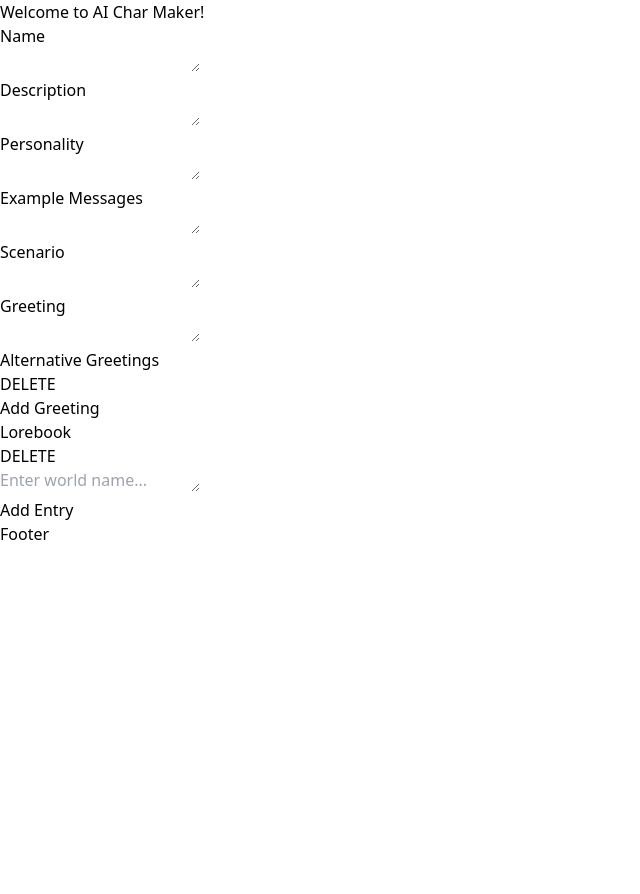
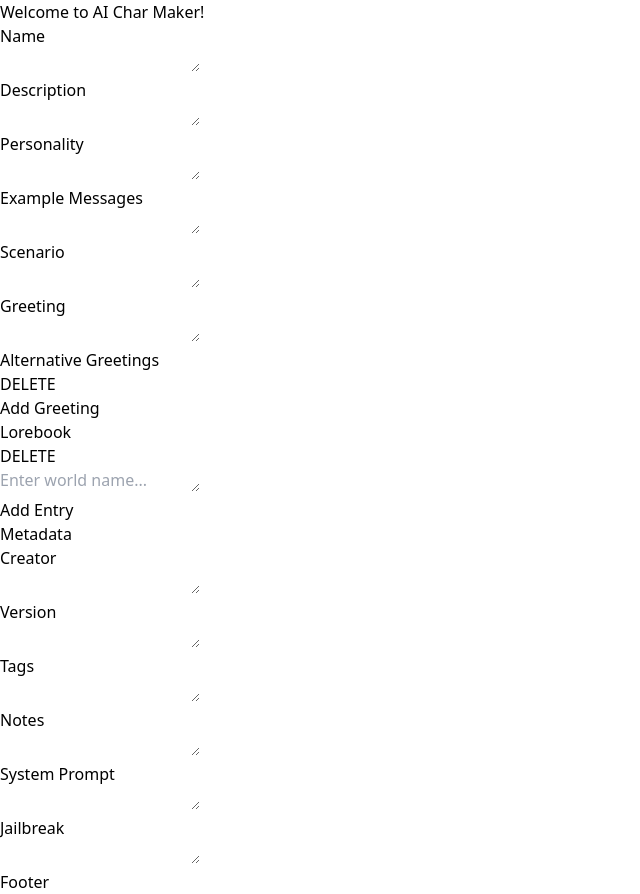
Before and after one commit to DJTX97/char-maker, a React (Vite) app: page / in a window 1280 px wide. Shown: the whole page, without its empty margins (0-640 px from the left). Before the commit the page ends 800 px from the top, so only its background shows below. Built offline with nearby package versions, Linux system fonts and the light colour scheme.

Commit message:
feat: created metadata section

```diff
--- a/src/components/Main.tsx
+++ b/src/components/Main.tsx
@@ -1,6 +1,7 @@
 import MainInputs from "./sections/MainInputs";
 import AltGreetings from "./sections/AltGreetings";
 import LorebookEditor from "./sections/LorebookEditor";
+import Metadata from "./sections/Metadata";
 
 export default function Main() {
   return (
@@ -8,6 +9,7 @@ export default function Main() {
       <MainInputs />
       <AltGreetings />
       <LorebookEditor />
+      <Metadata />
     </main>
   );
 }
--- /dev/null
+++ b/src/components/generalComps/MetadataInput.tsx
@@ -0,0 +1,39 @@
+import { useState } from "react";
+import { useAtom } from "jotai";
+import { metadataStore } from "../../data/MainStore";
+import Input from "../microComps/Input";
+
+interface MetadataInputProps {
+  id: string;
+  name?: string;
+}
+
+export default function MetadataInput({ id, name }: MetadataInputProps) {
+  const [metaInputs, setMetaInputs] = useAtom(metadataStore);
+
+  const [textareaValue, setTextareaValue] = useState("");
+
+  const handleValueChange = (event: React.ChangeEvent<HTMLTextAreaElement>) => {
+    //Persist event.target to access it asynchronously and keep state in sync with the actual data
+    event.persist();
+    const newValue = event.target.value;
+    setTextareaValue(newValue);
+
+    if (metaInputs.map((input) => input.id).includes(id)) {
+      setMetaInputs((prevMetaInputs) =>
+        prevMetaInputs.map((input) =>
+          input.id === id ? { ...input, value: newValue } : input
+        )
+      );
+    }
+  };
+
+  return (
+    <Input
+      id={id}
+      name={name}
+      val={textareaValue}
+      changeHandler={handleValueChange}
+    />
+  );
+}
--- a/src/components/sections/AltGreetings.tsx
+++ b/src/components/sections/AltGreetings.tsx
@@ -1,5 +1,5 @@
 import { useAtom } from "jotai/react";
-import { altGreetStore, altGreetType } from "../../data/MainStore";
+import { altGreetStore, AltGreetType } from "../../data/MainStore";
 import { useEffect } from "react";
 import SectionButton from "../microComps/SectionButton";
 import AltGreetInput from "../generalComps/AltGreetInput";
@@ -10,7 +10,7 @@ export default function AltGreetings() {
 
   const handleAddGreet = () => {
     const greetIndex = altGreets.length + 1;
-    setAltGreets((prevAltGreets: altGreetType[]) => [
+    setAltGreets((prevAltGreets: AltGreetType[]) => [
       ...prevAltGreets,
       {
         id: Date.now().toString(),
@@ -21,11 +21,11 @@ export default function AltGreetings() {
   };
 
   const handleRemoveGreet = (id: string) => {
-    setAltGreets((prevAltGreets: altGreetType[]) =>
+    setAltGreets((prevAltGreets: AltGreetType[]) =>
       prevAltGreets.filter((altGreet) => altGreet.id !== id)
     );
     // Rename greetings to "Alternative Greeting 1, 2, 3..." up to altGreet.length
-    setAltGreets((prevAltGreets: altGreetType[]) => {
+    setAltGreets((prevAltGreets: AltGreetType[]) => {
       return prevAltGreets.map((altGreet, i) => {
         altGreet.name = `Alternative Greeting ${i + 1}`;
         return altGreet;
--- a/src/components/sections/LorebookEditor.tsx
+++ b/src/components/sections/LorebookEditor.tsx
@@ -2,7 +2,7 @@ import { useEffect, useState } from "react";
 import { useAtom } from "jotai";
 import { v4 as uuidv4 } from "uuid";
 import { entryStore, loreBookStore } from "../../data/MainStore";
-import { loreBookEntry } from "../../interfaces/V2CharSchema";
+//import { LoreBookEntry } from "../../interfaces/V2CharSchema";
 import LorebookInput from "../generalComps/LorebookInput";
 import SectionButton from "../microComps/SectionButton";
 import CleanupButton from "../microComps/CleanupButton";
@@ -104,7 +104,7 @@ export default function LorebookEditor() {
         changeHandler={handleLoreName}
       />
       <div className="flex flex-col gap-20 mt-20">
-        {Entries.map((item: loreBookEntry, index: number) => {
+        {Entries.map((item, index) => {
           return (
             <div key={KEYS[index]} className="relative">
               <LorebookInput
--- /dev/null
+++ b/src/components/sections/Metadata.tsx
@@ -0,0 +1,26 @@
+//import { useEffect } from "react";
+import { useAtom } from "jotai";
+import { metadataStore } from "../../data/MainStore";
+import MetadataInput from "../generalComps/MetadataInput";
+
+export default function Metadata() {
+  const [metaInputs] = useAtom(metadataStore);
+
+  // useEffect(() => {
+  //   console.log(mainInputs);
+  // }, [mainInputs]);
+
+  return (
+    <section>
+      <div className="flex justify-between mb-10 text-4xl font-semibold">
+        <div>Metadata</div>
+        {/* <CleanupButton cleanupMethod={emptyStore} /> */}
+      </div>
+      <div className="flex flex-col gap-5">
+        {metaInputs.map((input, index) => (
+          <MetadataInput key={index} id={input.id} name={input.name} />
+        ))}
+      </div>
+    </section>
+  );
+}
--- a/src/configs/MainInputs.json
+++ /dev/null
@@ -1,10 +0,0 @@
-{
-  "MainInputs": [
-    { "id": "name", "name": "Name", "value": "" },
-    { "id": "description", "name": "Description", "value": "" },
-    { "id": "personality", "name": "Personality", "value": "" },
-    { "id": "mes_example", "name":"Example Messages", "value": "" },
-    { "id": "scenario", "name":"Scenario", "value": "" },
-    { "id": "first_mes", "name":"Greeting", "value": "" }
-  ]
-}
--- /dev/null
+++ b/src/configs/StaticInputs.json
@@ -0,0 +1,18 @@
+{
+  "MainInputs": [
+    { "id": "name", "name": "Name", "value": "" },
+    { "id": "description", "name": "Description", "value": "" },
+    { "id": "personality", "name": "Personality", "value": "" },
+    { "id": "mes_example", "name":"Example Messages", "value": "" },
+    { "id": "scenario", "name":"Scenario", "value": "" },
+    { "id": "first_mes", "name":"Greeting", "value": "" }
+  ],
+  "Metadata": [
+    { "id": "creator", "name": "Creator", "value": "" },
+    { "id": "character_version", "name": "Version", "value": "" },
+    { "id": "tags", "name": "Tags", "value": "" },
+    { "id": "creator_notes", "name":"Notes", "value": "" },
+    { "id": "system_prompt", "name":"System Prompt", "value": "" },
+    { "id": "post_history_instructions", "name":"Jailbreak", "value": "" }
+  ]
+}
--- a/src/data/MainStore.ts
+++ b/src/data/MainStore.ts
@@ -1,28 +1,32 @@
 import { atom } from "jotai";
-import { loreBookEntry } from "../interfaces/V2CharSchema";
-import { MainInputs } from "../configs/MainInputs.json";
+import { V2CharSchema, LoreBookEntry } from "../interfaces/V2CharSchema";
+import { MainInputs, Metadata } from "../configs/StaticInputs.json";
 
-export interface mainInputType {
+export interface MainInputType {
     id: string;
     name: string;
     value: string;
 }
 
-export interface altGreetType {
+export interface AltGreetType {
     id: string;
     name: string;
     value: string;
 }
 
+export interface MetadataInputType {
+    id: string;
+    name: string;
+    value: string;
+}
 
-
-const mainInputs: mainInputType[] = MainInputs
+const mainInputs: MainInputType[] = MainInputs
 export const mainInputStore = atom(mainInputs);
 
-const altGreets: altGreetType[] = [];
+const altGreets: AltGreetType[] = [];
 export const altGreetStore = atom(altGreets);
 
-const entries: loreBookEntry[] = [];
+const entries: LoreBookEntry[] = [];
 export const entryStore = atom(entries);
 
 const lorebook = {
@@ -30,3 +34,32 @@ const lorebook = {
   name: "",
 }
 export const loreBookStore = atom(lorebook);
+
+const metadata: MetadataInputType[] = Metadata;
+export const metadataStore = atom(metadata);
+
+const char: V2CharSchema = {
+  spec: "chara_card_v2",
+  spec_version: "2.0",
+  data: {
+    avatar: "none",
+    name: "",
+    description: "",
+    personality: "",
+    mes_example: "",
+    scenario: "",
+    first_mes: "",
+    alternate_greetings: [],
+    character_book: {
+      entries: [],
+      name: "",
+    },
+    creator: "",
+    character_version: "",
+    tags: [],
+    creator_notes: "",
+    system_prompt: "",
+    post_history_instructions: "",
+    extensions: {},
+  }
+}
--- a/src/interfaces/V2CharSchema.ts
+++ b/src/interfaces/V2CharSchema.ts
@@ -1,4 +1,4 @@
-export interface loreBookEntry {
+export interface LoreBookEntry {
   id: number; // id starts at 1
   keys: string[]; //should be an array
   secondary_keys: string[]; //should be an array
@@ -32,7 +32,7 @@ export interface V2CharSchema {
     first_mes: string;
     alternate_greetings: string[]; //should be an array
     character_book: {
-      entries: loreBookEntry[];
+      entries: LoreBookEntry[];
       name: string;
     };
     creator: string;
```
Also changed, not shown: src/components/sections/Export.tsx (added, +9 -0 lines).
